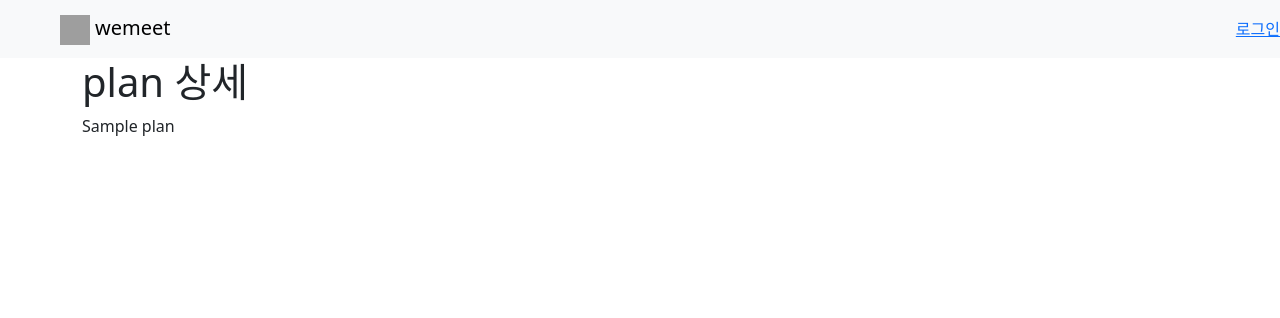
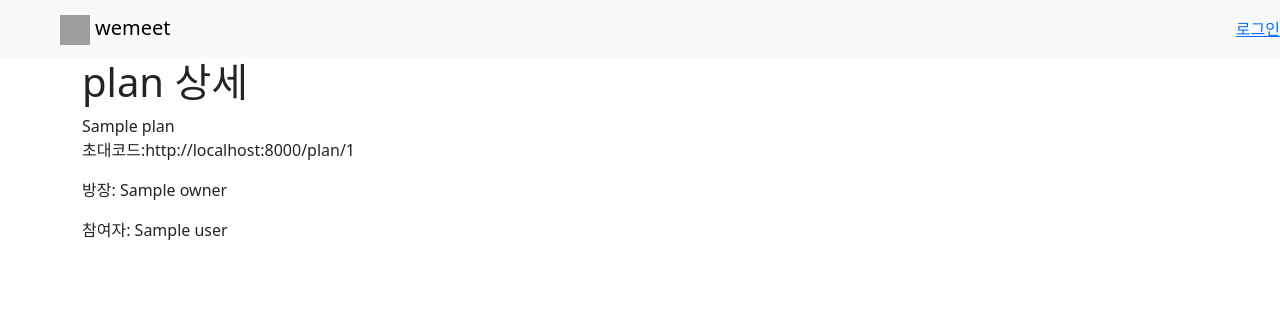
Before and after one commit to likelion-backend-6th/wemeet_app, a Django app: template meet/plan/templates/plan/plan_detail.html in a window 1280 px wide. Shown: the top 318 px of the page. Run offline with Django 4.2, Linux system fonts and the light colour scheme; the template is opened without the code that fills it: most values are stand-ins (such as "Sample title", 1, 10 or a date in 2020); grey boxes are pictures that could not be loaded.

Commit message:
plan 상세 페이지 내 참여자 & 초대코드 링크 추가

```diff
--- a/meet/plan/templates/plan/plan_detail.html
+++ b/meet/plan/templates/plan/plan_detail.html
@@ -3,5 +3,9 @@
 {% block content %}
 <h1>plan 상세</h1>
 {{plan.title}}
-
+<p>초대코드:http://localhost:8000/plan/{{plan.id}}</p>
+<p>방장: {{ plan.owner }}</p>
+<p>참여자: {% for g in group %}
+    {{g.user}}
+{% endfor %}</p>
 {% endblock %}
```
Also changed, not shown: meet/plan/views.py (+9 -0 lines).
